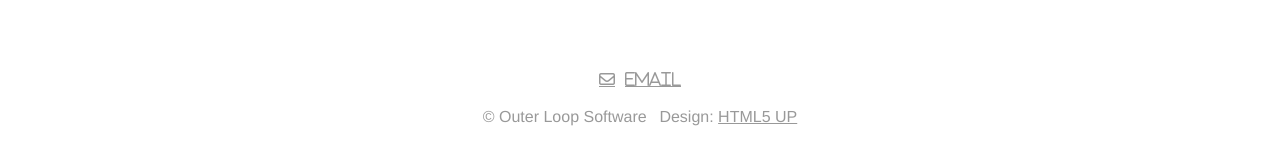
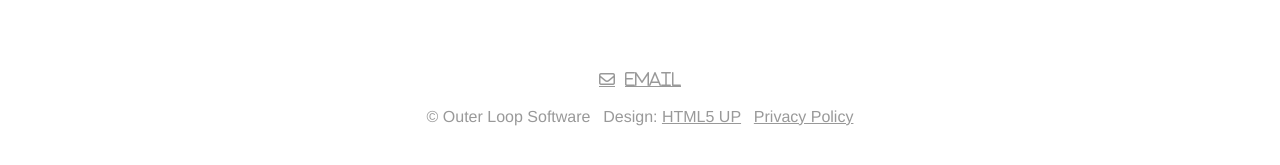
Before and after one commit to robertregnier/poolii-site, a Jekyll site: the page built from README.md, in a window 1280 px wide and 900 px high, scrolled down 1639 px. Shown: the part 704-869 px from the top of the window. Built offline with Jekyll 4.4.1, drawn with Linux system fonts in a browser that asks for light colours; nearby versions of some CDN libraries; our own code applies the rules of GitHub Pages for plain Markdown files; library files that are not in the unit come from our copies.

Commit message:
Added privacy policy

```diff
--- a/_layouts/default.html
+++ b/_layouts/default.html
@@ -81,7 +81,7 @@
             <li><a href="mailto:info@poolii.co" class="fa fa-envelope-o"><span class="label" style="padding-left: 10px">Email</span></a></li>
          </ul>
          <ul class="copyright">
-            <li>&copy; Outer Loop Software</li><li>Design: <a href="http://html5up.net">HTML5 UP</a></li>
+            <li>&copy; Outer Loop Software</li><li>Design: <a href="http://html5up.net">HTML5 UP</a></li><li><a href="privacy-policy.htm">Privacy Policy</a></li>
          </ul>
       </footer>
    </body>
```
